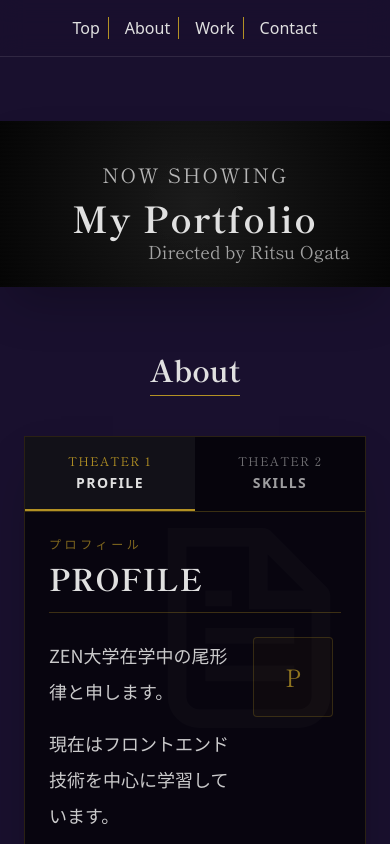
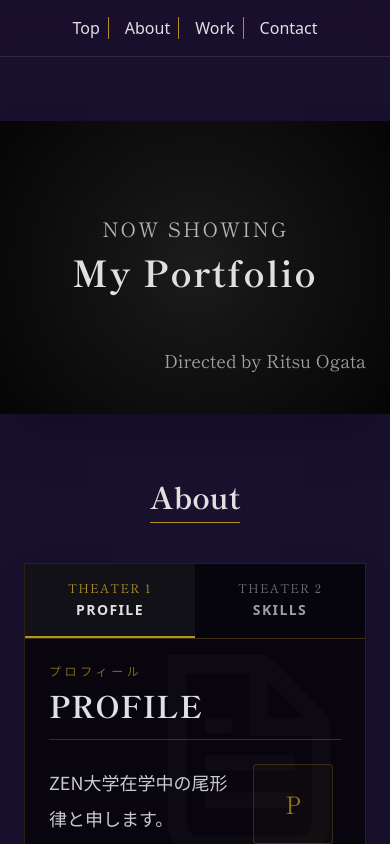
Before and after one commit to riteli/my-portfolio, a Next.js app: page / in a window 390 px wide. Shown: the top 844 px of the page. Built offline with nearby package versions, Linux system fonts and the light colour scheme.

Commit message:
style: ヒーローセクションのモバイル表示における縦横比と余白を改善

```diff
--- a/src/components/sections/Hero.tsx
+++ b/src/components/sections/Hero.tsx
@@ -1,6 +1,6 @@
 export default function Hero() {
   return (
-    <section className="relative w-full aspect-[2.35/1] max-w-7xl bg-black flex flex-col justify-between items-center font-serif py-10 px-10 overflow-hidden shadow-2xl">
+    <section className="relative w-full aspect-4/3 md:aspect-[2.35/1] max-w-7xl bg-black flex flex-col justify-between items-center font-serif py-10 px-6 md:px-10 overflow-hidden shadow-2xl">
       <div className="absolute inset-0 bg-[radial-gradient(circle_at_center,#1a1a1a_0%,#000000_120%)] z-0" />
 
       <div className="absolute inset-0 bg-white/5 animate-project-flicker pointer-events-none z-0 mix-blend-overlay" />
```
